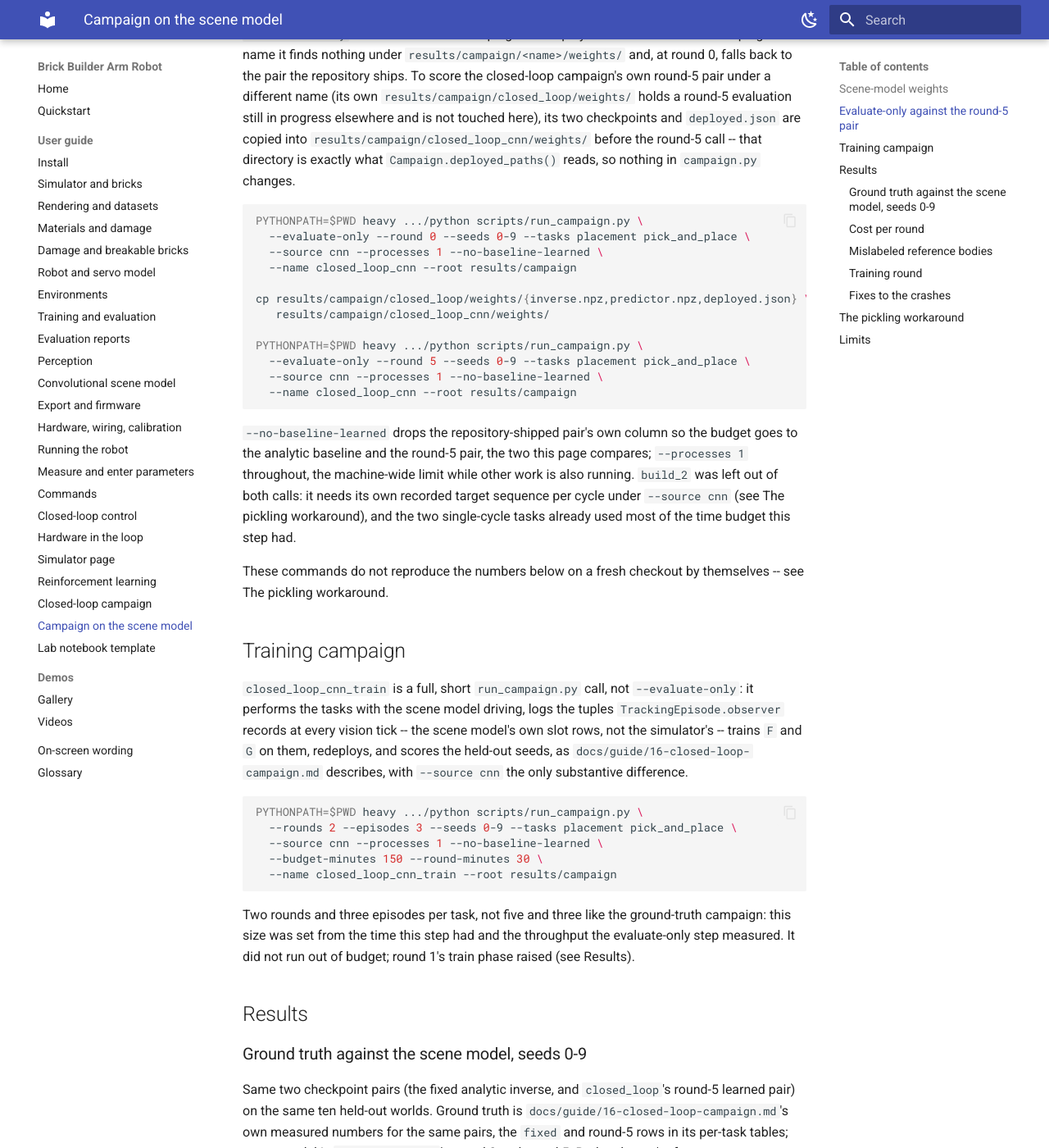
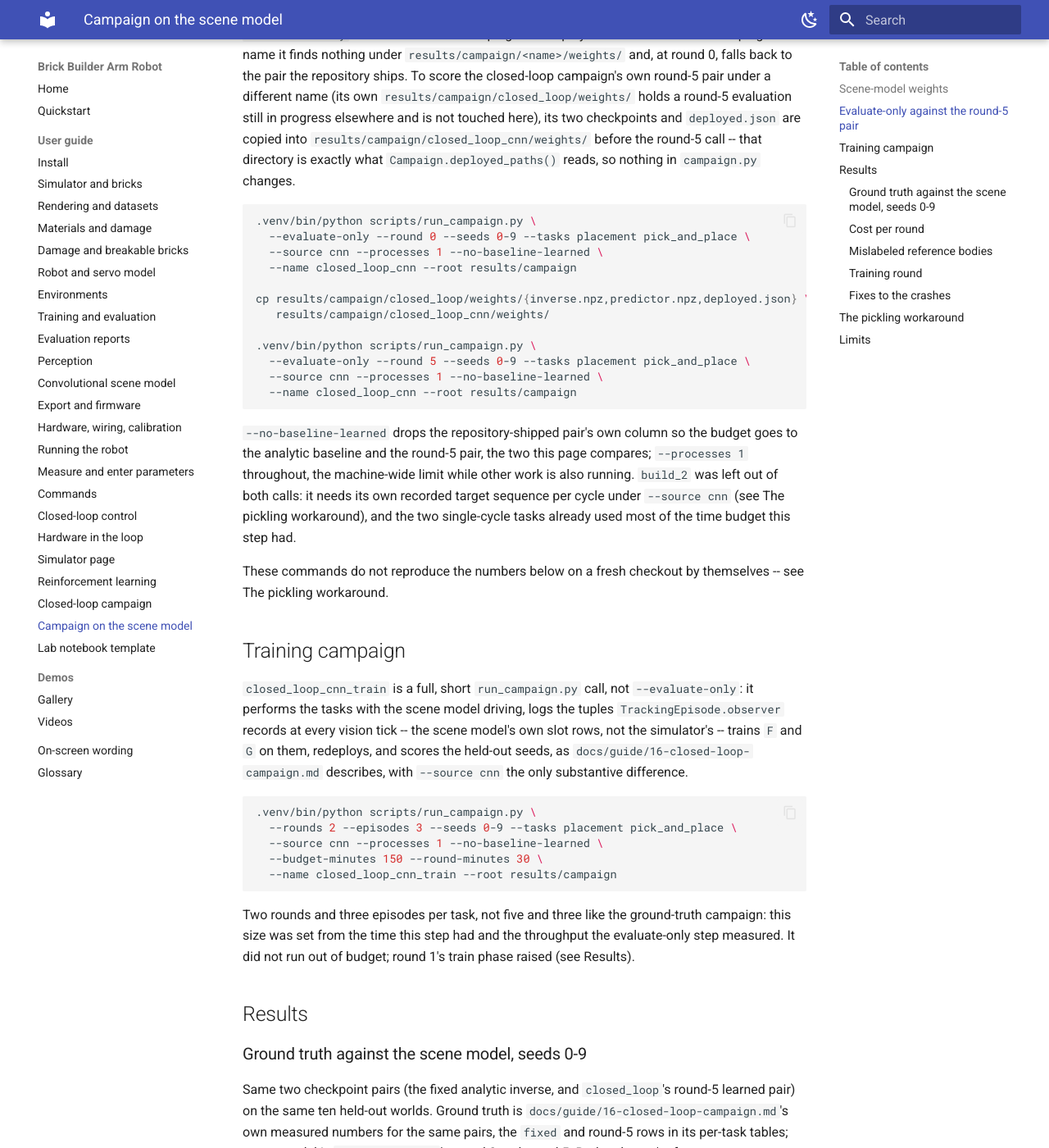
Before and after one commit to k-h-nunn/brick-builder-arm-robot, an MkDocs documentation site: the page built from docs/guide/16b-campaign-on-the-scene-model.md, in a window 1280 px wide and 1400 px high, scrolled down 952 px. Shown: the whole window at 82% size. Built offline with MkDocs 1.6.1 and Material for MkDocs 9.7.7, drawn with Linux system fonts in a browser that asks for light colours; some of the changed text lies outside the part shown.

Commit message:
Use the repository's own interpreter path in guide 16b's commands
Co-Authored-By: Claude Opus 5.5 <noreply@anthropic.com>
Claude-Session: https://claude.ai/code/session_01HD3mMEkNC6Z1TH7gLTdMMh

````diff
--- a/docs/guide/16b-campaign-on-the-scene-model.md
+++ b/docs/guide/16b-campaign-on-the-scene-model.md
@@ -37,7 +37,7 @@ and is not touched here), its two checkpoints and `deployed.json` are copied int
 what `Campaign.deployed_paths()` reads, so nothing in `campaign.py` changes.
 
 ```bash
-PYTHONPATH=$PWD heavy .../python scripts/run_campaign.py \
+.venv/bin/python scripts/run_campaign.py \
   --evaluate-only --round 0 --seeds 0-9 --tasks placement pick_and_place \
   --source cnn --processes 1 --no-baseline-learned \
   --name closed_loop_cnn --root results/campaign
@@ -45,7 +45,7 @@ PYTHONPATH=$PWD heavy .../python scripts/run_campaign.py \
 cp results/campaign/closed_loop/weights/{inverse.npz,predictor.npz,deployed.json} \
    results/campaign/closed_loop_cnn/weights/
 
-PYTHONPATH=$PWD heavy .../python scripts/run_campaign.py \
+.venv/bin/python scripts/run_campaign.py \
   --evaluate-only --round 5 --seeds 0-9 --tasks placement pick_and_place \
   --source cnn --processes 1 --no-baseline-learned \
   --name closed_loop_cnn --root results/campaign
@@ -69,7 +69,7 @@ redeploys, and scores the held-out seeds, as `docs/guide/16-closed-loop-campaign
 with `--source cnn` the only substantive difference.
 
 ```bash
-PYTHONPATH=$PWD heavy .../python scripts/run_campaign.py \
+.venv/bin/python scripts/run_campaign.py \
   --rounds 2 --episodes 3 --seeds 0-9 --tasks placement pick_and_place \
   --source cnn --processes 1 --no-baseline-learned \
   --budget-minutes 150 --round-minutes 30 \
@@ -245,7 +245,7 @@ edited here) is unverified.
 
 Two changes, made so the two crashes above no longer end a whole episode or a whole campaign.
 Each has unit tests that do not need a campaign run (`tests/action/test_twin_blind_step.py`,
-`tests/action/learn/test_dataset_empty_gate.py`; `PYTHONPATH=$PWD heavy .../python -m pytest -q
+`tests/action/learn/test_dataset_empty_gate.py`; `.venv/bin/python -m pytest -q
 tests/action` also passes, 48 tests, no regressions).
 
 - **`brick_builder/action/twin.py`.** `build_step`'s reference-count check raised a bare
````
